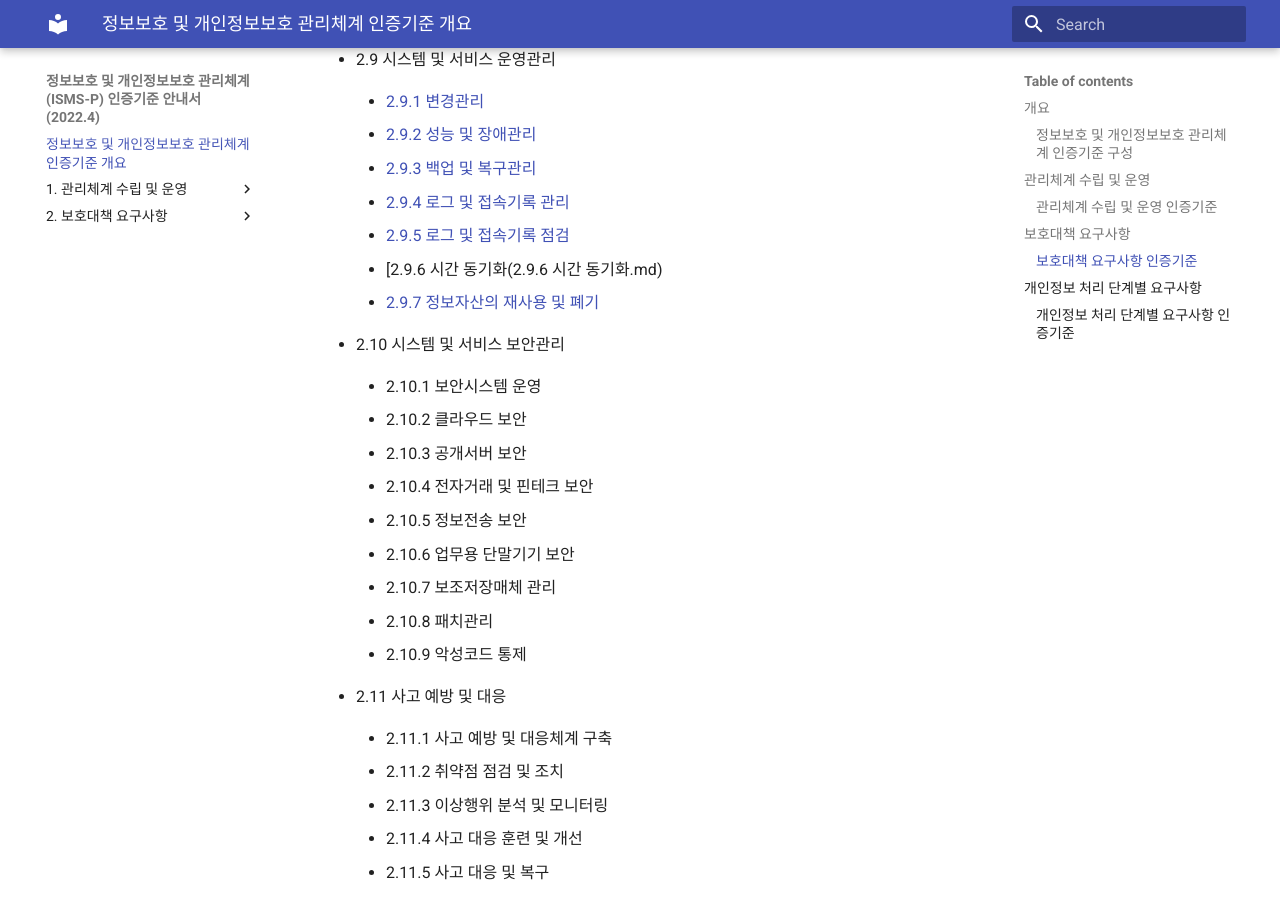
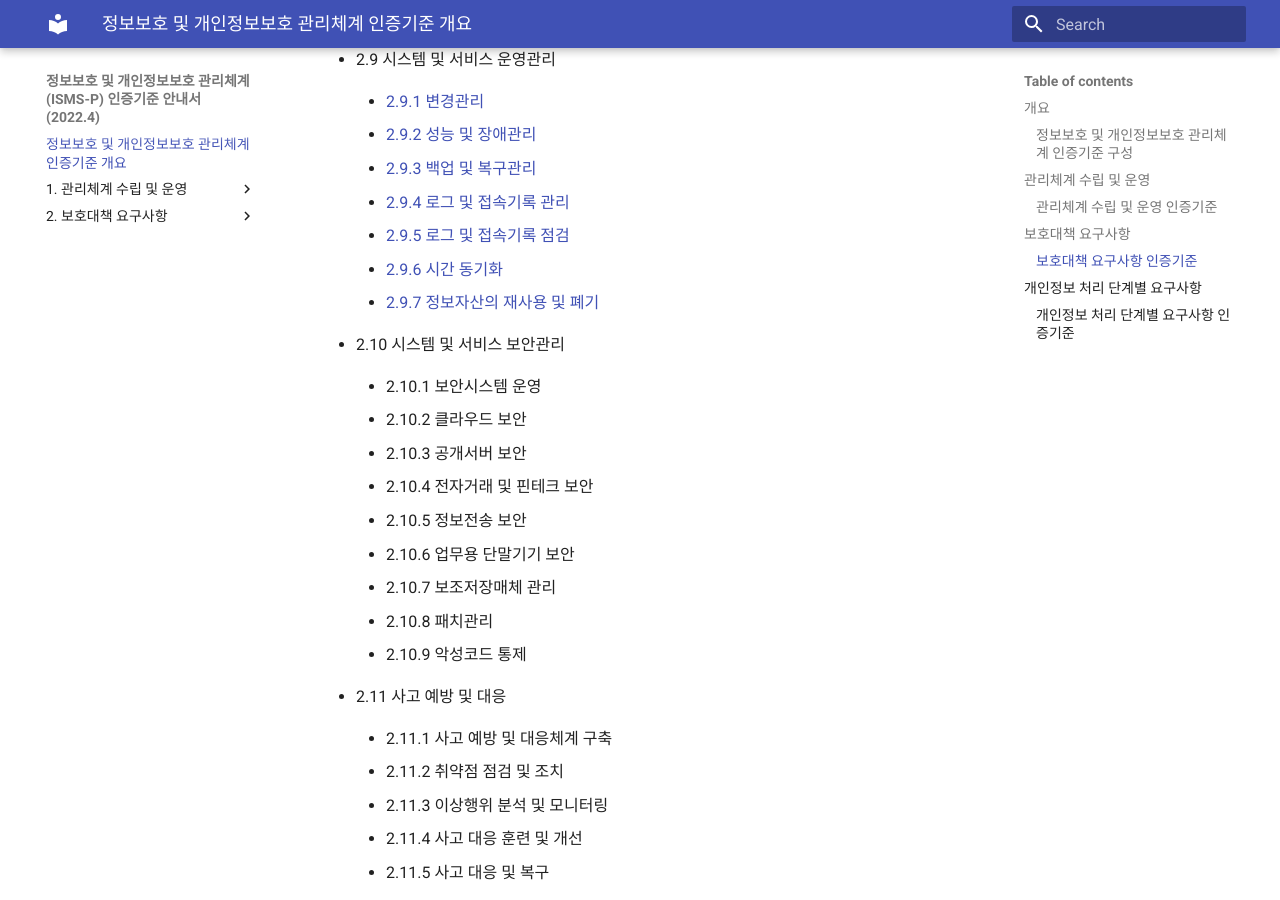
Before and after one commit to TouchstoneDocs/isms-docs, an MkDocs documentation site: the page built from docs/index.md, in a window 1280 px wide and 900 px high, scrolled down 3706 px. Built offline with MkDocs 1.6.1 and Material for MkDocs 9.7.7, drawn with Linux system fonts in a browser that asks for light colours.

Commit message:
링크 수정

```diff
--- a/docs/index.md
+++ b/docs/index.md
@@ -184,7 +184,7 @@
 
         - [2.9.5 로그 및 접속기록 점검](2.9.5 로그 및 접속기록 점검.md)
 
-        - [2.9.6 시간 동기화(2.9.6 시간 동기화.md)
+        - [2.9.6 시간 동기화](2.9.6 시간 동기화.md)
 
         - [2.9.7 정보자산의 재사용 및 폐기](2.9.7 정보자산의 재사용 및 폐기.md)
 
```
